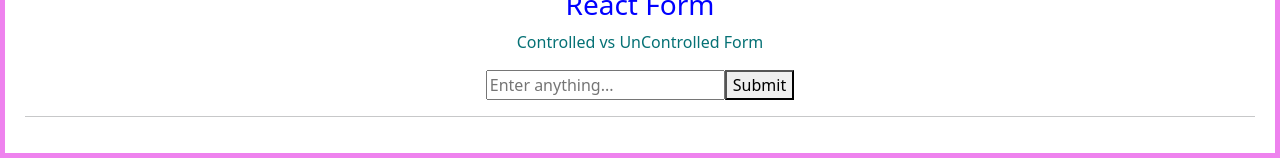
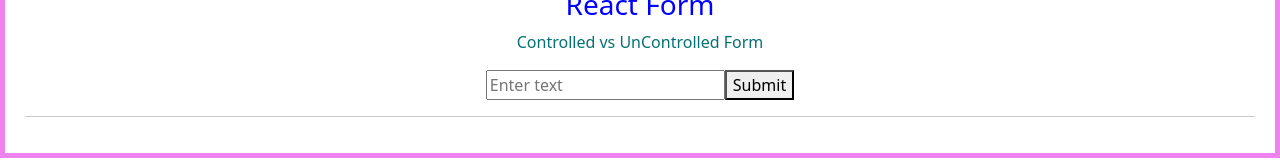
Before and after one commit to Nadeem35/react-playzone, a React (Vite) app: page / in a window 1280 px wide. Shown: the part 138-298 px from the top of the page. Built offline with nearby package versions, Linux system fonts and the light colour scheme.

Commit message:
preventDefault

```diff
--- a/src/Components/8.Form/MyForm.jsx
+++ b/src/Components/8.Form/MyForm.jsx
@@ -29,54 +29,54 @@
 
 // export default MyForm;
 
-//-----------------------
-import { useState } from "react";
+// //-----------------------
+// import { useState } from "react";
 
-function MyForm() {
-  const [name, setName] = useState("")
+// function MyForm() {
+//   const [name, setName] = useState("")
 
-  const uploaded = (e) => {
-    // its use for the remain text inside the input field.
-    e.preventDefault()
-    alert(`Submitted : ${name}`)
-  }
-  console.log(name)
+//   const uploaded = (e) => {
+//     // its use for the remain text inside the input field.
+//     e.preventDefault()
+//     alert(`Submitted : ${name}`)
+//   }
+//   console.log(name)
 
-  return (
-    <>
-      <form action="" onSubmit={uploaded}>
-        <input type={name} placeholder="Enter anything..."
-          onChange={(e) => setName(e.target.value)}
-        />
-        <button type="submit">Submit</button>
-      </form>
-    </>
-  )
-}
-export default MyForm
+//   return (
+//     <>
+//       <form action="" onSubmit={uploaded}>
+//         <input type={name} placeholder="Enter anything..."
+//           onChange={(e) => setName(e.target.value)}
+//         />
+//         <button type="submit">Submit</button>
+//       </form>
+//     </>
+//   )
+// }
+// export default MyForm
 
 
 // // // --------------------  2. Uncontrolled Form -------------------
 
-// import { useRef } from "react";
-// function MyForm() {
-//   const nameRef = useRef();
+import { useRef } from "react";
+function MyForm() {
+  const nameRef = useRef();
 
-//   const dataSubmit = (e) => {
-//     // onSubmit={dataSubmit} me by default form refresh ho jata hai.
-//     // Isliye hamesha e.preventDefault() use karna chahiye.
-//     e.preventDefault();
+  const dataSubmit = (e) => {
+    // onSubmit={dataSubmit} me by default form refresh ho jata hai.
+    // Isliye hamesha e.preventDefault() use karna chahiye.
+    e.preventDefault();
 
-//     alert(`Data Submitted : ${nameRef.current.value}`);
-//   };
-//   return (
-//     <>
-//       <form onSubmit={dataSubmit}>
-//         <input type="text" placeholder="Enter text" ref={nameRef} />
-//         <button type="submit">Submit</button>
-//       </form>
-//     </>
-//   );
-// }
+    alert(`Data Submitted : ${nameRef.current.value}`);
+  };
+  return (
+    <>
+      <form onSubmit={dataSubmit}>
+        <input type="text" placeholder="Enter text" ref={nameRef} />
+        <button type="submit">Submit</button>
+      </form>
+    </>
+  );
+}
 
-// export default MyForm;
+export default MyForm;
```
